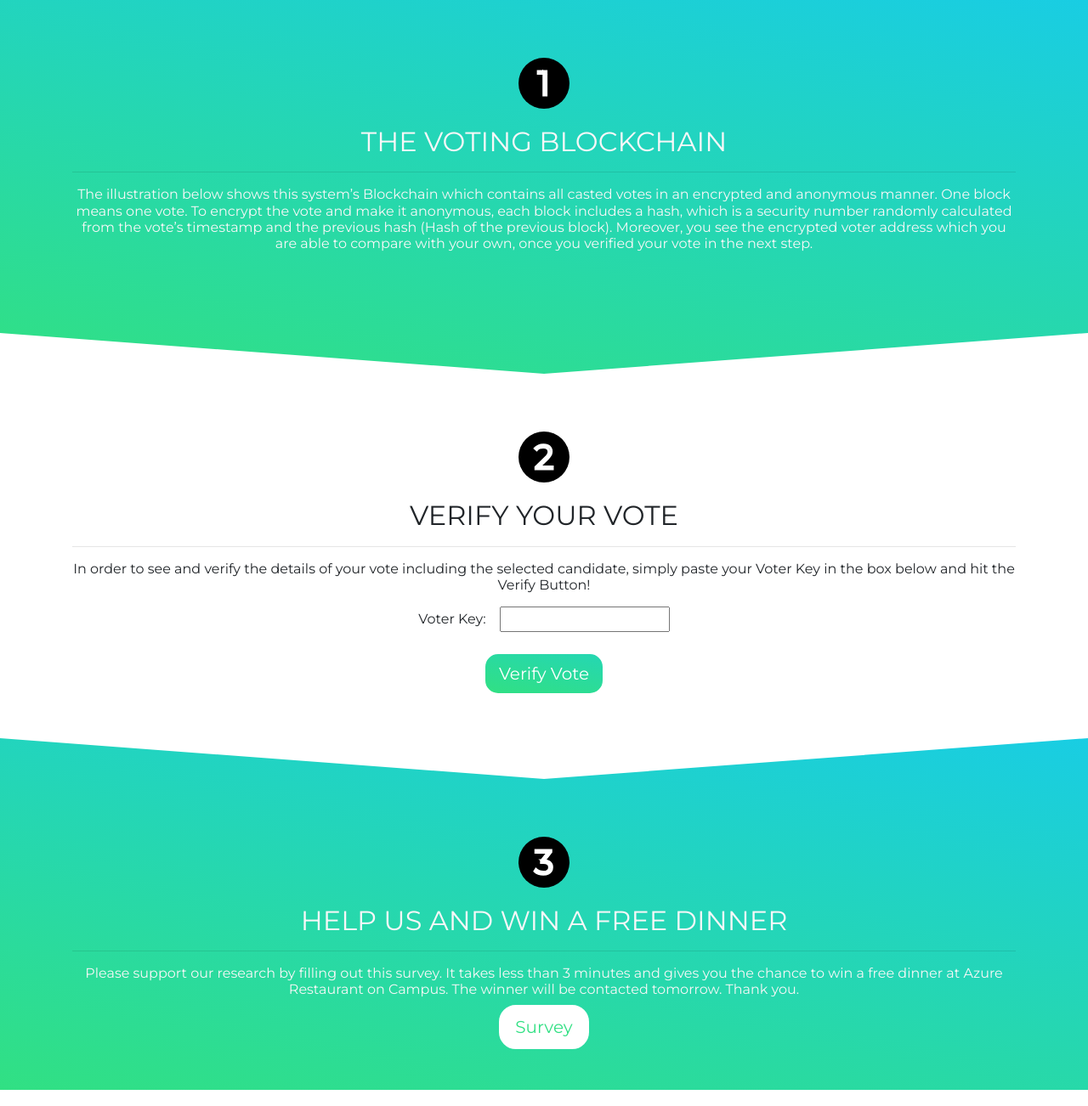
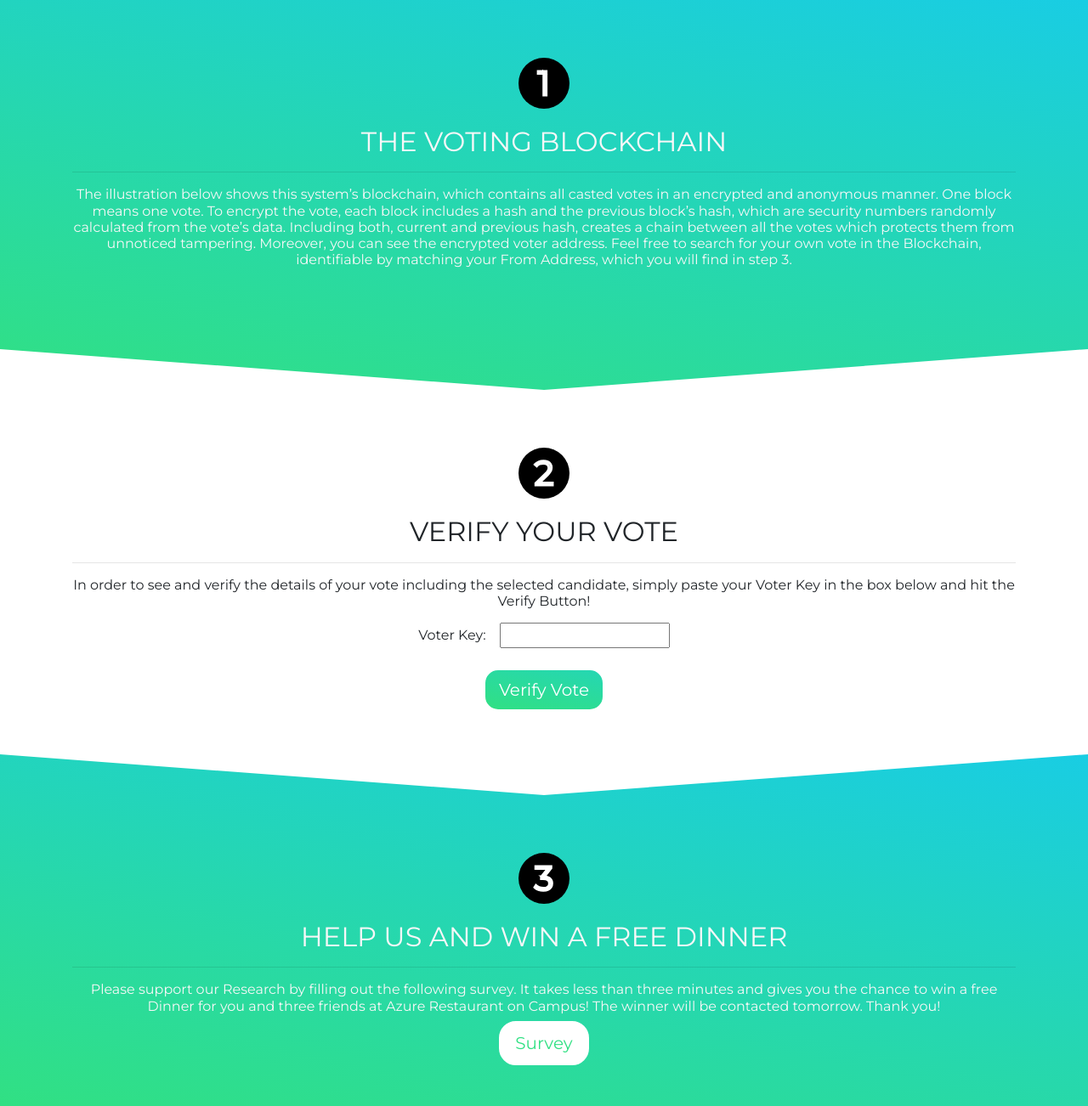
Before and after one commit to K-Rdlbrgr/master_thesis, a Flask app: page /verify/ in a window 1280 px wide. Shown: the whole page at 85% size. Run offline with Flask 2, Linux system fonts and the light colour scheme; a user stored in the database is signed in; data that the repository does not hold is empty; some libraries are stand-ins or nearby versions.

Commit message:
Finalized the HTML texts on every route

```diff
--- a/templates/verify.html
+++ b/templates/verify.html
@@ -40,7 +40,7 @@
         <h2>TWO FACTOR AUTHENTICATION</h2>
         <hr />
         <h6>
-            Two-factor authentication adds an additional layer of security to the authentication process by making it harder for attackers to gain access to a person's online accounts. We implemented it by generating an additional, individual password after your vote has been casted. To provide the highest possible privacy for your vote, your password is not being stored in our database and is not accessible anymore in case you did not save your password on your local device.
+            Two-factor authentication adds an additional layer of security to the authentication process by making it harder for attackers to gain access to a person's online accounts. We implemented it by generating an individual password for you in Step 1. To provide the highest possible privacy for your vote, your password is not being stored in our database and will not be accessible anymore once you left this page. Please make sure you copied it and save it somewhere on your device in order to verify your vote later.
         </h6>
         <!-- <div class="row justify-content-center mt-4">
           <div class="col-12 col-sm-8 col-md-6 col-lg-4">
@@ -70,7 +70,7 @@
         <h2>VERIFY YOUR VOTE</h2>
         <hr />
         <h6 class="text-center">
-          In order to see and verify the details of your vote including the selected candidate, simply paste your Voter Key in the box below and hit the Verify Button!
+          In order to see and verify the details of your vote including the selected candidate, simply paste your password in the box below and hit the Verify Button!
         </h6>
 
         <!-- This is the flash messages which is triggered when some user is trying to cast a ballot twice -->
@@ -152,8 +152,7 @@
         <h2>HELP US AND WIN A FREE DINNER</h2>
         <hr />
         <h6 class="text-center">
-          Please support our research by filling out this survey. It takes less than 3 minutes and gives you the chance
-          to win a free dinner at Azure Restaurant on Campus. The winner will be contacted tomorrow. Thank you.
+            Please support our Research by filling out the following survey. It takes less than three minutes and gives you the chance to win a free Dinner for you and three friends at Azure Restaurant on Campus! The winner will be contacted tomorrow. Thank you!
         </h6>
         <div class="mt-2">
           <a href="">
@@ -181,10 +180,7 @@
         <h2>THE VOTING BLOCKCHAIN</h2>
         <hr />
         <h6 class="mb-5">
-          The illustration below shows this system’s Blockchain which contains all casted votes in an encrypted and
-          anonymous manner. One block means one vote. To encrypt the vote and make it anonymous, each block includes a
-          hash, which is a security number randomly calculated from the vote’s timestamp and the previous hash (Hash of
-          the previous block). Moreover, you see the encrypted voter address which you are able to compare with your own, once you verified your vote in the next step.
+          The illustration below shows this system’s blockchain, which contains all casted votes in an encrypted and anonymous manner. One block means one vote. To encrypt the vote, each block includes a hash and the previous block’s hash, which are security numbers randomly calculated from the vote’s data. Including both, current and previous hash, creates a chain between all the votes which protects them from unnoticed tampering. Moreover, you can see the encrypted voter address. Feel free to search for your own vote in the Blockchain, identifiable by matching your From Address, which you will find in step 3.
         </h6>
         <div class="row justify-content-end d-block d-sm-none mb-4">
           <div class="col-12 blockchain-info">
@@ -201,7 +197,7 @@
                   <ul class="list-group list-group-flush">
                     <li class="list-group-item">
                       <div class="text-truncate">
-                        <small>Just scroll left and right in order to see the whole blockchain with all casted votes</small>
+                        <small>Just scroll left and right in order to see the whole blockchain containing all casted votes so far.</small>
                       </div>
                     </li>
                   </ul>
@@ -283,7 +279,7 @@
         <h2>VERIFY YOUR VOTE</h2>
         <hr />
         <h6 class="text-center">
-          In order to see and verify the details of your vote including the selected candidate, simply paste your Voter Key in the box below and hit the Verify Button!
+            In order to see and verify the details of your vote including the selected candidate, simply paste your Voter Key in the box below and hit the Verify Button!
         </h6>
 
         <!-- This is the flash messages which is triggered when some user is trying to cast a ballot twice -->
@@ -399,8 +395,7 @@
         <h2>HELP US AND WIN A FREE DINNER</h2>
         <hr />
         <h6 class="text-center">
-          Please support our research by filling out this survey. It takes less than 3 minutes and gives you the chance
-          to win a free dinner at Azure Restaurant on Campus. The winner will be contacted tomorrow. Thank you.
+            Please support our Research by filling out the following survey. It takes less than three minutes and gives you the chance to win a free Dinner for you and three friends at Azure Restaurant on Campus! The winner will be contacted tomorrow. Thank you!
         </h6>
         <div class="mt-2">
           <a href="">
--- a/templates/voting.html
+++ b/templates/voting.html
@@ -68,8 +68,7 @@
           <h2>SELECT YOUR CANDIDATE</h2>
           <hr>
           <h6>
-            The student representatives overtake actions such as communication between students and the university regarding
-            various issues and are elected for one year
+              Student Representatives are the voice of the students for the program. They are responsible for collecting feedback from their peers, take part in the Pedagogical Council and are elected for one year.
           </h6>
           <div class="container">
             <div class="row justify-content-center">
@@ -128,7 +127,7 @@
           </div>
           </div>
           <div class="modal-body text-center">
-            <h6>Confirm your vote by clicking on the button below. You will be directed to the <strong>verification page</strong> on which you can make sure your vote was counted and <strong>win a free dinner at Azure for you and three friends!</strong></h6>
+            <h6>Confirm your vote by clicking on the button below. You will be directed to the <strong>verification page</strong> on which you can make sure your vote was counted and <strong>win a free dinner at Azure for you and your friends!</strong></h6>
             <div class="confirm-vote">
               <input class="btn btn-lg mt-3" type="submit" value="Confirm Vote">
           </div>
```
Also changed, not shown: templates/verification.html (+9 -15 lines).
